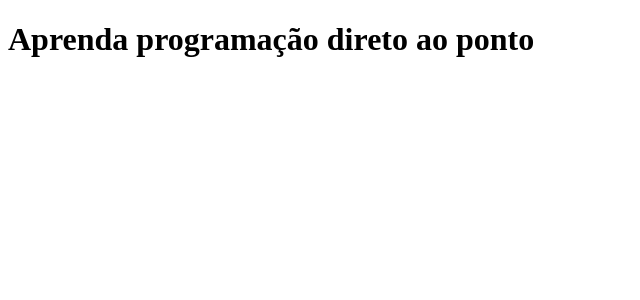
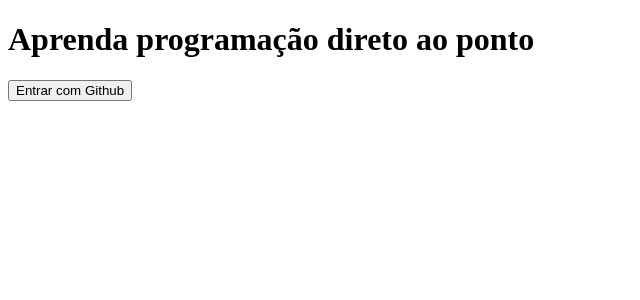
Before and after one commit to wenealves10/wenedevsite, a Next.js app: page / in a window 1280 px wide. Shown: the top 300 px of the page, without its empty margins (0-640 px from the left). Built offline with nearby package versions, Linux system fonts and the light colour scheme; no server answers.

Commit message:
Installed Chakra and Firebase with Github Login

```diff
--- /dev/null
+++ b/contexts/AuthContext.tsx
@@ -0,0 +1,49 @@
+import { createContext, ReactNode, useState } from "react";
+import Router from "next/router";
+import firebase from "../lib/firebase";
+
+
+interface IAuthProvider {
+children: ReactNode;
+}
+
+const AuthContext = createContext(null!);
+
+export function AuthProvider({children}: IAuthProvider){
+
+    const [user, setUser] = useState(null);
+    const [loading, setLoading] = useState(true);
+
+    const signin = () => {
+        try {
+            setLoading(true);
+            return firebase.auth()
+                .signInWithPopup(new firebase.auth.GithubAuthProvider())
+                .then((response) => {
+                    setUser(response.user);
+                    Router.push('/dashboard');
+                });
+        } finally {
+            setLoading(false);
+        }
+    }
+
+    const signout = () => {
+        try {
+            Router.push('/dashboard');
+
+            return firebase.auth()
+                   .signOut()
+                   .then(() => setUser(false));
+        } finally {
+            setLoading(false);
+        }
+    };
+
+    return <AuthContext.Provider value={{user, loading, signin, signout}}>
+             {children}
+           </AuthContext.Provider>
+}
+
+
+export default AuthContext;
--- /dev/null
+++ b/hooks/useAuth.ts
@@ -0,0 +1,6 @@
+import { useContext  } from "react";
+import AuthContext from "../contexts/AuthContext";
+
+const useAuth = () => useContext(AuthContext);
+
+export default useAuth;
--- /dev/null
+++ b/lib/firebase.ts
@@ -0,0 +1,14 @@
+import firebase from "firebase/app";
+import "firebase/auth";
+
+if(!firebase.apps.length){
+    firebase.initializeApp({
+        apiKey: process.env.NEXT_PUBLIC_FIREBASE_API_KEY,
+        authDomain: process.env.NEXT_PUBLIC_FIREBASE_AUTH_DOMAIN,
+        projectId: process.env.NEXT_PUBLIC_FIREBASE_PROJECT_ID,
+    });
+}
+
+// console.log(process.env.NEXT_PUBLIC_FIREBASE_API_KEY);
+
+export default firebase;
--- a/package.json
+++ b/package.json
@@ -8,7 +8,11 @@
     "start": "next start"
   },
   "dependencies": {
+    "@chakra-ui/react": "^1.6.5",
+    "@emotion/react": "^11",
+    "@emotion/styled": "^11",
     "firebase": "^8.7.1",
+    "framer-motion": "^4",
     "next": "10.x",
     "react": "17.x",
     "react-dom": "17.x"
--- a/pages/_app.tsx
+++ b/pages/_app.tsx
@@ -1,5 +1,9 @@
+import { AuthProvider } from "../contexts/AuthContext"
+
 function MyApp({ Component, pageProps }) {
-  return <Component {...pageProps} />
+  return <AuthProvider>
+          <Component {...pageProps} />
+        </AuthProvider>
 }
 
 export default MyApp
--- a/pages/index.tsx
+++ b/pages/index.tsx
@@ -1,7 +1,15 @@
+import useAuth from '../hooks/useAuth';
+
+
+
 export default function Home() {
+
+  const { user, signin } = useAuth();
+  console.log("User: ", user);
   return (
     <div>
       <h1>Aprenda programação direto ao ponto</h1>
+      <button onClick={() => signin()}>Entrar com Github</button>
     </div>
   )
 }
```
Also changed, not shown: pages/dashboard.tsx (added, +9 -0 lines), 1 other file (tests, documents, lock files or other folders).
